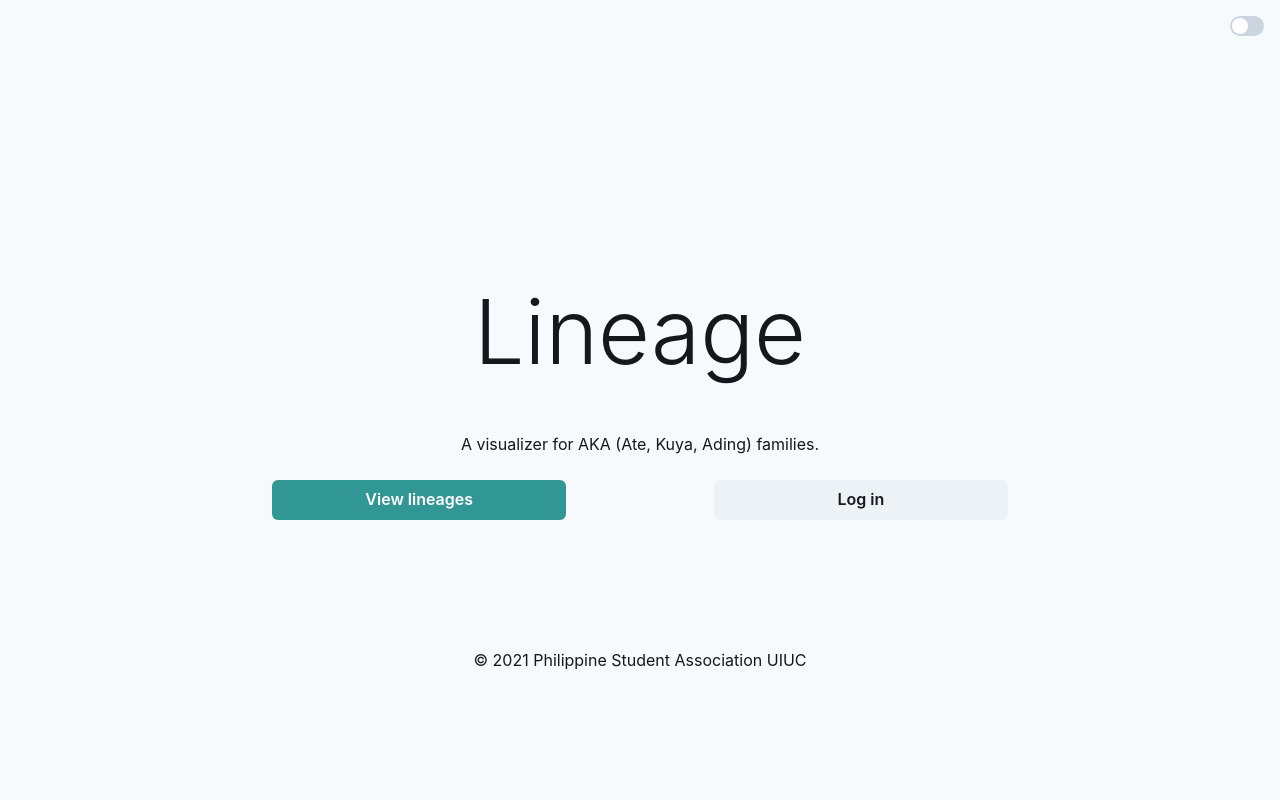
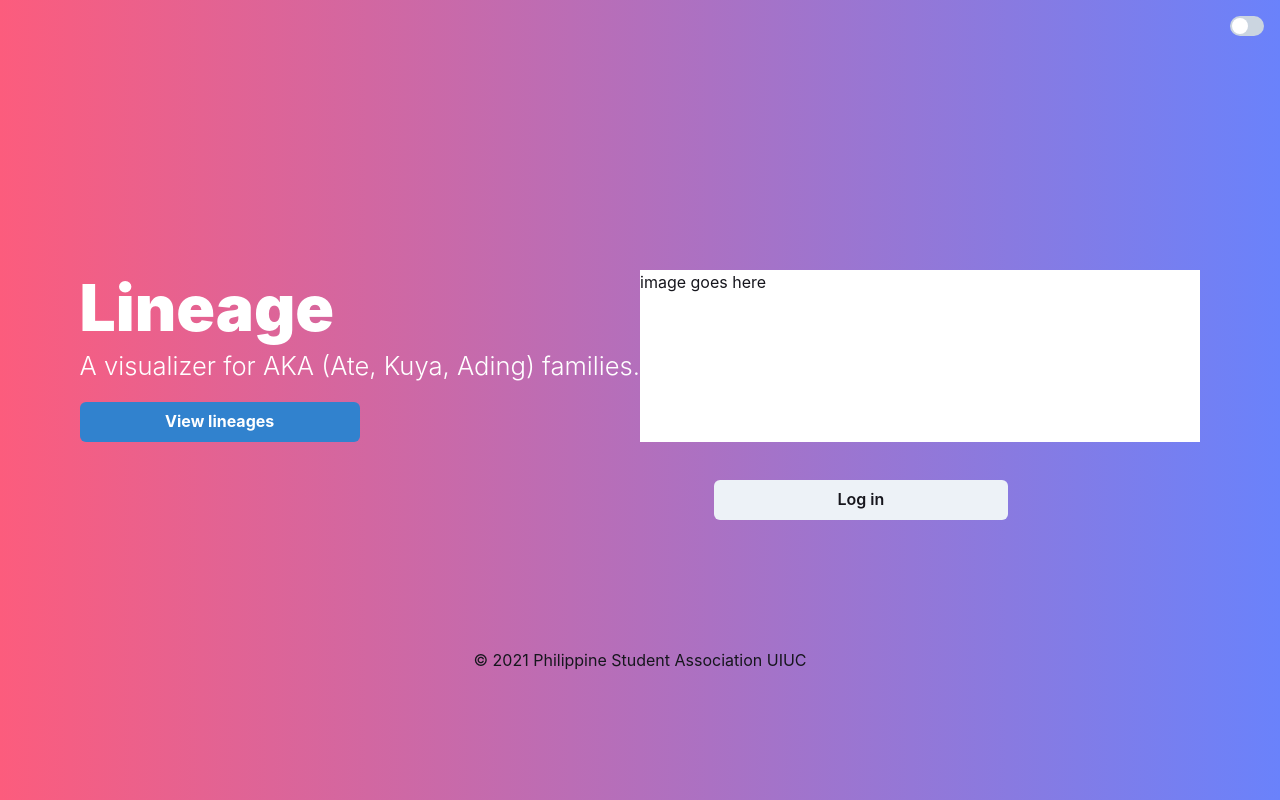
Before and after one commit to PSA-Tech-Team/lineage, a Next.js app: page / in a window 1280 px wide. Built offline with nearby package versions, Linux system fonts and the light colour scheme; no server answers.

Commit message:
Add new layout and background for landing

```diff
--- a/src/components/Hero.tsx
+++ b/src/components/Hero.tsx
@@ -1,10 +1,24 @@
-import { Flex, Heading } from '@chakra-ui/react';
+import { Box, Button, Flex, Grid, Heading, Text } from '@chakra-ui/react';
+import Link from 'next/link';
 
 export const Hero = ({ title }: { title: string }) => (
-  <Flex justifyContent="center" alignItems="center" height="100vh">
-    <Heading fontSize="7vw" fontWeight="light">
-      {title}
-    </Heading>
+  <Flex justifyContent="center" alignItems="center" height="90vh">
+    <Grid templateColumns={{ base: '100% 100%', lg: '1fr 1fr' }}>
+      <Box color="white">
+        <Heading fontSize="5vw" fontWeight="black">
+          {title}
+        </Heading>
+        <Text fontSize="2vw" fontWeight="light">
+          A visualizer for AKA (Ate, Kuya, Ading) families.
+        </Text>
+        <Link href="/lineages">
+          <Button colorScheme="blue" w="50%" fontWeight="bold" mt="1rem">
+            View lineages
+          </Button>
+        </Link>
+      </Box>
+      <Box bgColor="white">image goes here</Box>
+    </Grid>
   </Flex>
 );
 
--- a/src/pages/index.tsx
+++ b/src/pages/index.tsx
@@ -17,19 +17,10 @@ const Index = () => {
   }
 
   return (
-    <Container height="100vh">
+    <Container height="100vh" bgGradient={`linear(to-l, #6A82FB, #FC5C7D)`}>
       <Hero />
       <Main>
-        <Text textAlign="center">
-          A visualizer for AKA (Ate, Kuya, Ading) families.
-        </Text>
-
         <Flex w="100%">
-          <Link href="/lineages">
-            <Button w="40%" colorScheme="teal">
-              View lineages
-            </Button>
-          </Link>
           <Spacer />
           <Link href="/login">
             <Button w="40%">{Boolean(user) ? user.email : 'Log in'}</Button>
```
